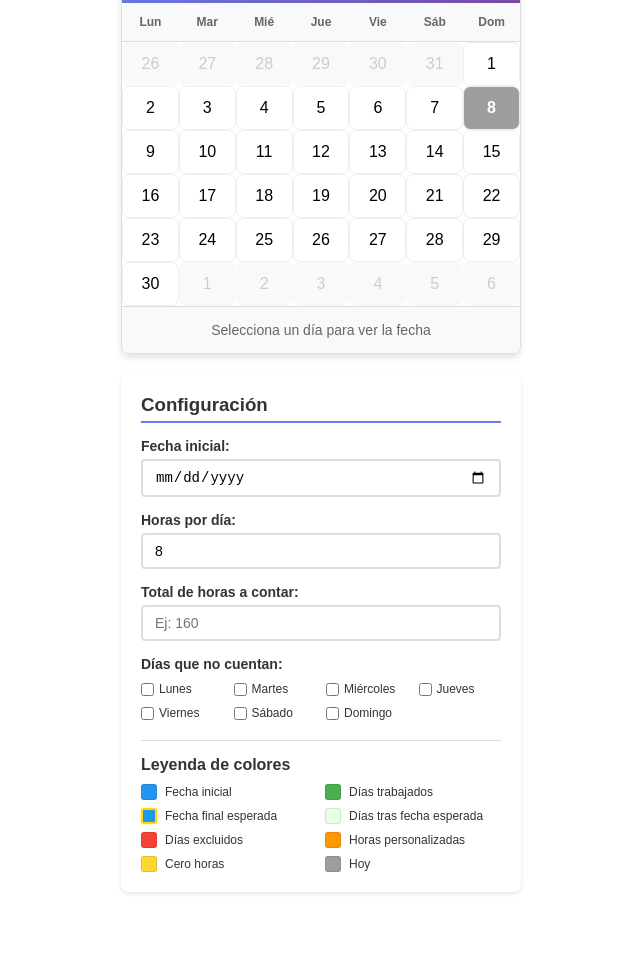
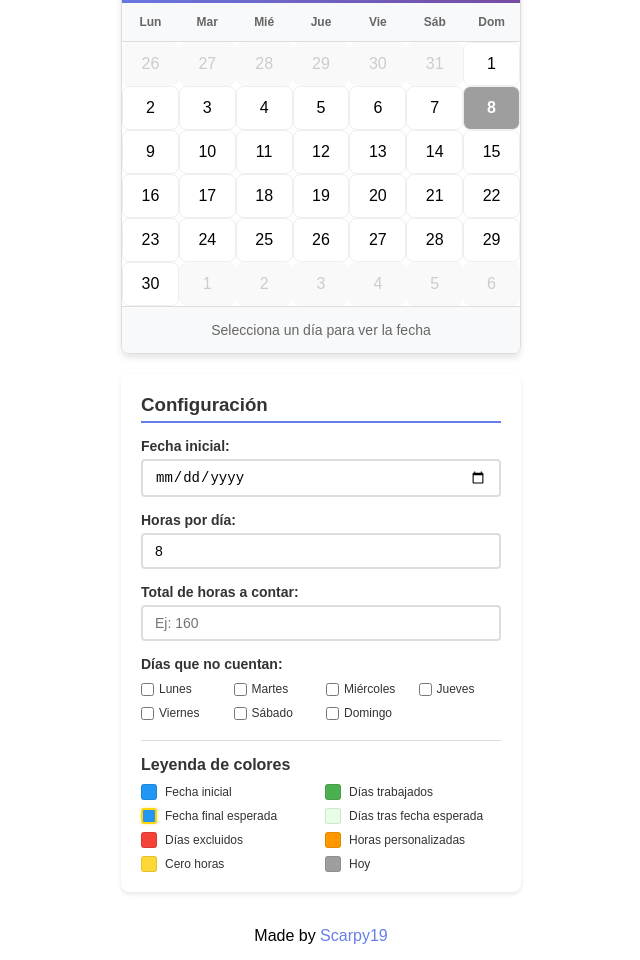
Before and after one commit to Sergio-D-Vico-Pineda/TimeLeftCalendar, a website with bundled scripts: page index.html in a window 1280 px wide. Shown: the part 220-1180 px from the top of the page, without its empty margins (319-959 px from the left). Before the commit the page ends 1132 px from the top, so only its background shows below. Built offline with nearby package versions, Linux system fonts and the light colour scheme.

Commit message:
feat: add footer with author link and styling
Add a footer section to the page with author attribution and corresponding CSS styles for consistent appearance. Includes favicon for better branding.

```diff
--- a/index.html
+++ b/index.html
@@ -11,6 +11,9 @@
 <body>
     <div id="app"></div>
     <script src="dist/index.js"></script>
+    <footer class="calendar-footer">
+        <p>Made by <a href="https://github.com/Sergio-D-Vico-Pineda/TimeLeftCalendar" target="_blank">Scarpy19</a></p>
+    </footer>
 </body>
 
 </html>
--- a/src/styles.css
+++ b/src/styles.css
@@ -433,3 +433,20 @@
     font-weight: 500;
     line-height: 1.2;
 }
+
+.calendar-footer {
+    text-align: center;
+    padding: 15px;
+    margin-top: 20px;
+    font-family: Arial, sans-serif;
+}
+
+.calendar-footer a {
+    color: #667eea;
+    text-decoration: none;
+    transition: color 0.2s ease;
+}
+
+.calendar-footer a:hover {
+    color: #764ba2;
+}
```
Also changed, not shown: favicon.ico (added).
